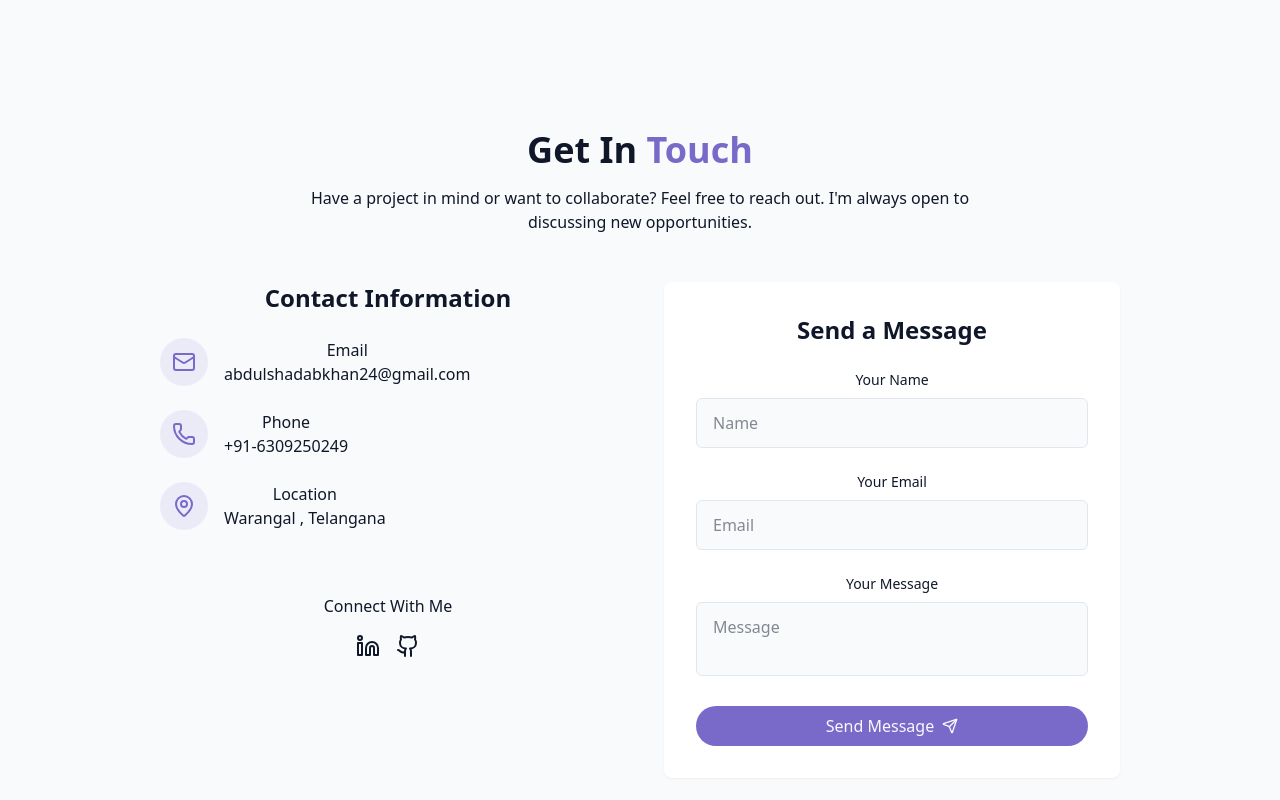
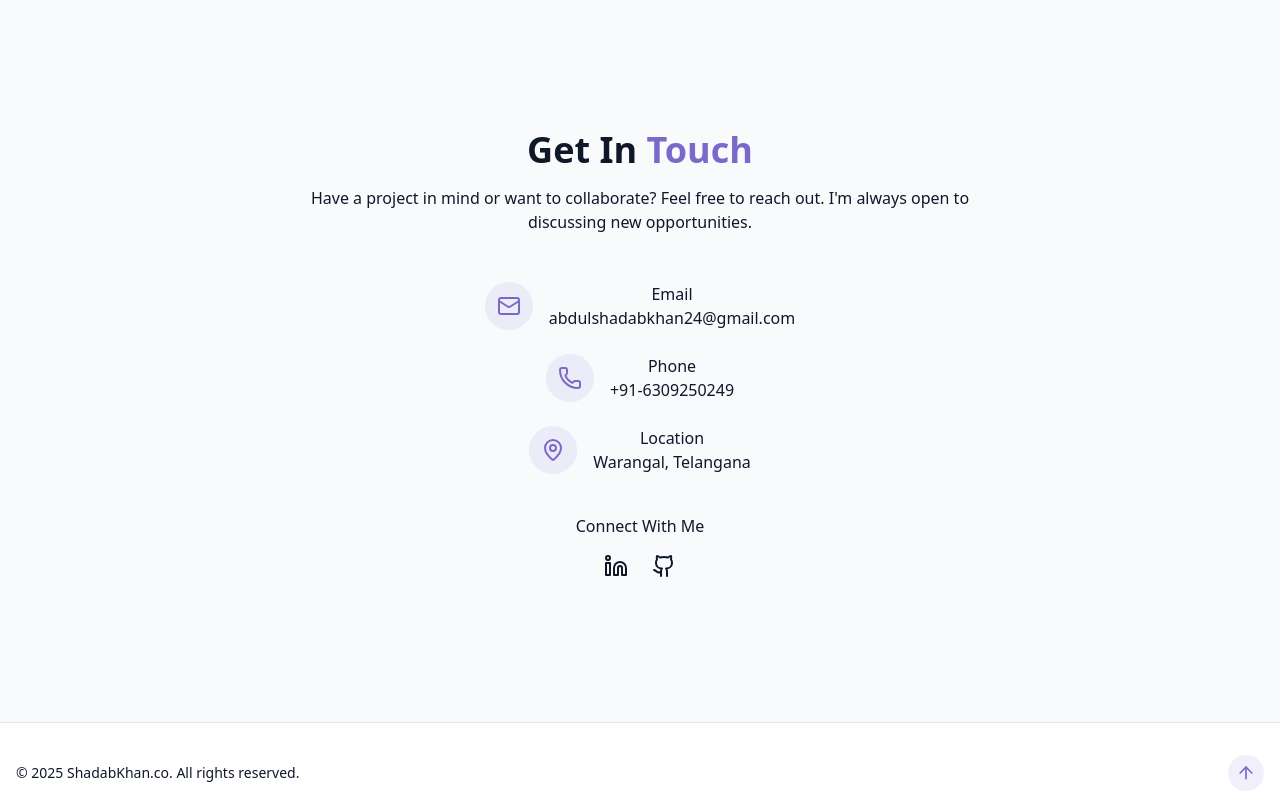
Before and after one commit to Shadabkhan2004/Portfolio-wesbite, a React (Vite) app: page / in a window 1280 px wide. Shown: the part 3080-3880 px from the top of the page. Built offline with nearby package versions, Linux system fonts and the light colour scheme.

Commit message:
Update ContactSection.jsx

```diff
--- a/src/components/ContactSection.jsx
+++ b/src/components/ContactSection.jsx
@@ -1,186 +1,87 @@
 import {
   Github,
-  Instagram,
   Linkedin,
   Mail,
   MapPin,
   Phone,
-  Send,
-  Twitch,
-  Twitter,
 } from "lucide-react";
-import { cn } from "@/lib/utils";
-import { useToast } from "@/hooks/use-toast";
-import { useState } from "react";
 
 export const ContactSection = () => {
-  const { toast } = useToast();
-  const [isSubmitting, setIsSubmitting] = useState(false);
-
-  const handleSubmit = (e) => {
-    e.preventDefault();
-
-    setIsSubmitting(true);
-
-    setTimeout(() => {
-      toast({
-        title: "Message sent!",
-        description: "Thank you for your message. I'll get back to you soon.",
-      });
-      setIsSubmitting(false);
-    }, 1500);
-  };
   return (
-    <section id="contact" className="py-24 px-4 relative bg-secondary/30">
-      <div className="container mx-auto max-w-5xl">
-        <h2 className="text-3xl md:text-4xl font-bold mb-4 text-center">
-          Get In <span className="text-primary"> Touch</span>
+    <section id="contact" className="py-24 px-4 bg-secondary/30">
+      <div className="container mx-auto max-w-3xl text-center">
+        <h2 className="text-3xl md:text-4xl font-bold mb-4">
+          Get In <span className="text-primary">Touch</span>
         </h2>
 
-        <p className="text-center text-muted-foreground mb-12 max-w-2xl mx-auto">
+        <p className="text-muted-foreground mb-12 max-w-2xl mx-auto">
           Have a project in mind or want to collaborate? Feel free to reach out.
           I'm always open to discussing new opportunities.
         </p>
 
-        <div className="grid grid-cols-1 md:grid-cols-2 gap-12">
-          <div className="space-y-8">
-            <h3 className="text-2xl font-semibold mb-6">
-              {" "}
-              Contact Information
-            </h3>
-
-            <div className="space-y-6 justify-center">
-              <div className="flex items-start space-x-4">
+        <div className="space-y-10">
+          {/* Contact Info */}
+          <div className="space-y-6">
+            <div className="flex items-center justify-center space-x-4">
               <div className="p-3 rounded-full bg-primary/10">
-                  <Mail className="h-6 w-6 text-primary" />{" "}
+                <Mail className="h-6 w-6 text-primary" />
               </div>
               <div>
-                  <h4 className="font-medium"> Email</h4>
+                <h4 className="font-medium">Email</h4>
                 <a
-                    href="mailto:hello@gmail.com"
+                  href="mailto:abdulshadabkhan24@gmail.com"
                   className="text-muted-foreground hover:text-primary transition-colors"
                 >
                   abdulshadabkhan24@gmail.com
                 </a>
               </div>
             </div>
-              <div className="flex items-start space-x-4">
+
+            <div className="flex items-center justify-center space-x-4">
               <div className="p-3 rounded-full bg-primary/10">
-                  <Phone className="h-6 w-6 text-primary" />{" "}
+                <Phone className="h-6 w-6 text-primary" />
               </div>
               <div>
-                  <h4 className="font-medium"> Phone</h4>
+                <h4 className="font-medium">Phone</h4>
                 <a
-                    href="tel:+11234567890"
+                  href="tel:+916309250249"
                   className="text-muted-foreground hover:text-primary transition-colors"
                 >
                   +91-6309250249
                 </a>
               </div>
             </div>
-              <div className="flex items-start space-x-4">
+
+            <div className="flex items-center justify-center space-x-4">
               <div className="p-3 rounded-full bg-primary/10">
-                  <MapPin className="h-6 w-6 text-primary" />{" "}
+                <MapPin className="h-6 w-6 text-primary" />
               </div>
               <div>
-                  <h4 className="font-medium"> Location</h4>
-                  <a className="text-muted-foreground hover:text-primary transition-colors">
-                    Warangal , Telangana
-                  </a>
+                <h4 className="font-medium">Location</h4>
+                <span className="text-muted-foreground">Warangal, Telangana</span>
               </div>
             </div>
           </div>
 
-            <div className="pt-8">
-              <h4 className="font-medium mb-4"> Connect With Me</h4>
-              <div className="flex space-x-4 justify-center">
-                <a href="https://www.linkedin.com/in/shadab-khan-a1a751257/" target="_blank">
-                  <Linkedin />
+          {/* Social Links */}
+          <div>
+            <h4 className="font-medium mb-4">Connect With Me</h4>
+            <div className="flex justify-center space-x-6">
+              <a
+                href="https://www.linkedin.com/in/shadab-khan-a1a751257/"
+                target="_blank"
+                rel="noopener noreferrer"
+              >
+                <Linkedin className="hover:text-primary transition-colors" />
               </a>
-                <a href="https://github.com/Shadabkhan2004" target="_blank">
-                  <Github />
+              <a
+                href="https://github.com/Shadabkhan2004"
+                target="_blank"
+                rel="noopener noreferrer"
+              >
+                <Github className="hover:text-primary transition-colors" />
               </a>
-                {/* <a href="#" target="_blank">
-                  <Instagram />
-                </a> */}
-                {/* <a href="#" target="_blank">
-                  <Twitch />
-                </a> */}
             </div>
-            </div>
-          </div>
-
-          <div
-            className="bg-card p-8 rounded-lg shadow-xs"
-            onSubmit={handleSubmit}
-          >
-            <h3 className="text-2xl font-semibold mb-6"> Send a Message</h3>
-
-            <form className="space-y-6">
-              <div>
-                <label
-                  htmlFor="name"
-                  className="block text-sm font-medium mb-2"
-                >
-                  {" "}
-                  Your Name
-                </label>
-                <input
-                  type="text"
-                  id="name"
-                  name="name"
-                  required
-                  className="w-full px-4 py-3 rounded-md border border-input bg-background focus:outline-hidden foucs:ring-2 focus:ring-primary"
-                  placeholder="Name"
-                />
-              </div>
-
-              <div>
-                <label
-                  htmlFor="email"
-                  className="block text-sm font-medium mb-2"
-                >
-                  {" "}
-                  Your Email
-                </label>
-                <input
-                  type="email"
-                  id="email"
-                  name="email"
-                  required
-                  className="w-full px-4 py-3 rounded-md border border-input bg-background focus:outline-hidden foucs:ring-2 focus:ring-primary"
-                  placeholder="Email"
-                />
-              </div>
-
-              <div>
-                <label
-                  htmlFor="message"
-                  className="block text-sm font-medium mb-2"
-                >
-                  {" "}
-                  Your Message
-                </label>
-                <textarea
-                  id="message"
-                  name="message"
-                  required
-                  className="w-full px-4 py-3 rounded-md border border-input bg-background focus:outline-hidden foucs:ring-2 focus:ring-primary resize-none"
-                  placeholder="Message"
-                />
-              </div>
-
-              <button
-                type="submit"
-                disabled={isSubmitting}
-                className={cn(
-                  "cosmic-button w-full flex items-center justify-center gap-2"
-                )}
-              >
-                {isSubmitting ? "Sending..." : "Send Message"}
-                <Send size={16} />
-              </button>
-            </form>
           </div>
         </div>
       </div>
```
Lines whose indentation alone changed are shown as unchanged.
